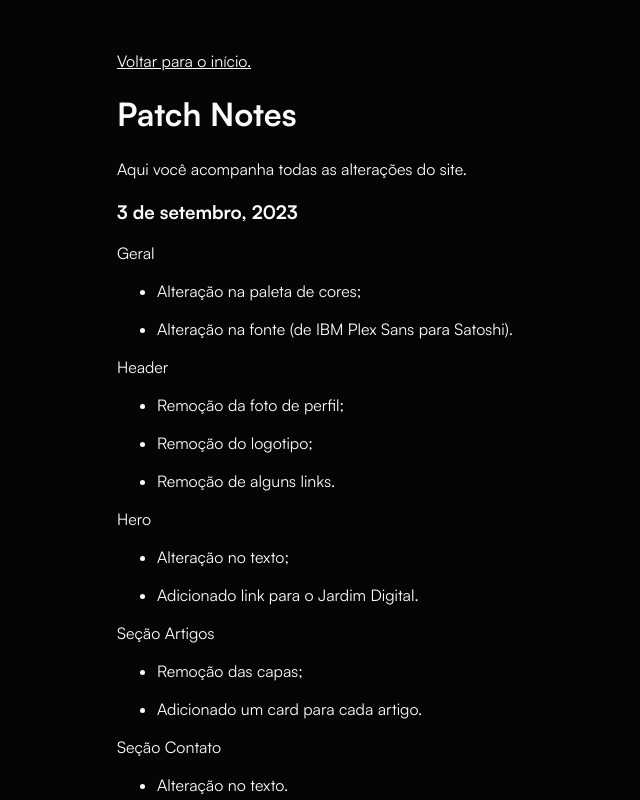
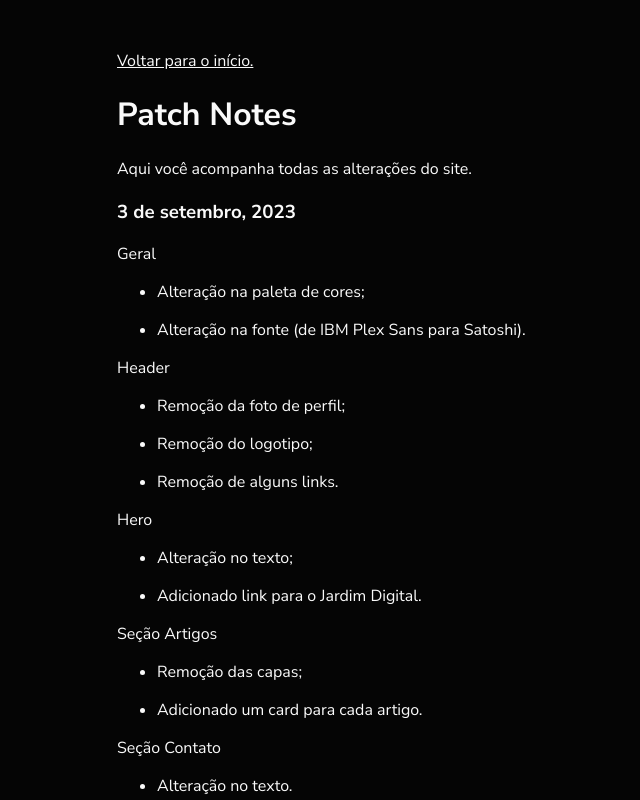
Before and after one commit to thenzolima/thenzolima.github.io, a plain HTML site: page assets/patchnotes.html in a window 1280 px wide. Shown: the top 800 px of the page, without its empty margins (223-863 px from the left). Drawn offline with Linux system fonts and the light colour scheme.

Commit message:
change font

```diff
--- a/assets/patchnotes.html
+++ b/assets/patchnotes.html
@@ -5,17 +5,15 @@
       <meta name="viewport" content="width=device-width, initial-scale=1.0">
       <title>Patch Notes</title>
       <style>
-         @font-face {
-         font-family: 'Satoshi-Variable';
-         src: url('Satoshi-Variable.woff2') format('woff2');
-         }
+         @import url('https://fonts.googleapis.com/css2?family=Nunito+Sans:wght@400;500;600;700&display=swap');
+
          :root{
          --gray: #a5a5a5;
          --bg: #050505;
          --white: #fafafa;
          }
          html{
-         font-family: 'Satoshi-Variable', sans-serif;
+         font-family: 'Nunito Sans', sans-serif;
          background-color: var(--bg);
          color:var(--white)
          }
--- a/style.css
+++ b/style.css
@@ -1,7 +1,4 @@
-@font-face {
-    font-family: 'Satoshi-Variable';
-    src: url('assets/Satoshi-Variable.woff2') format('woff2');
-}
+@import url('https://fonts.googleapis.com/css2?family=Nunito+Sans:wght@400;500;600;700&display=swap');
 
 :root{
     --gray: #adadad;
@@ -33,7 +30,7 @@ main{
 }
 
 h1,h2,h3,h4,h5,h6,p{
-    font-family:'Satoshi-Variable', sans-serif;
+    font-family: 'Nunito Sans', sans-serif;
     margin: 0;
     color:var(--white);
 }
@@ -137,10 +134,6 @@ article{
     opacity: 1;
 }
 
-.card>h3{
-    font-weight: 700;
-}
-
 .card>p{
     color: var(--gray);
 }
```
